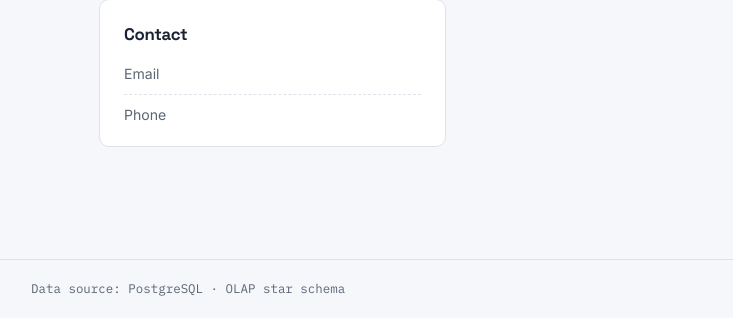
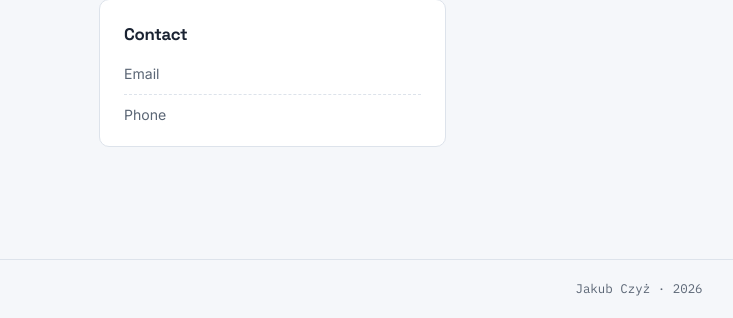
Before and after one commit to jakubczyz06/ecommerce-data-pipeline, a Flask app: template app/templates/client.html in a window 1280 px wide. Shown: the part 482-800 px from the top of the page, without its empty margins (1-734 px from the left). Run offline with Flask 3, Linux system fonts and the light colour scheme; the template is opened without the code that fills it, so the values that code supplies are empty.

Commit message:
Changed the alignment of the footer and added the new directory - 'docs'

```diff
--- a/app/static/style.css
+++ b/app/static/style.css
@@ -155,6 +155,7 @@ h1, h2 {
 }
 
 .footer {
+    text-align: center;
     padding: 1.2rem 2rem;
     border-top: 1px solid var(--line);
     color: var(--muted);
--- a/app/templates/base.html
+++ b/app/templates/base.html
@@ -33,7 +33,7 @@
 </main>
 
 <footer class="footer">
-    <span>Data source: PostgreSQL &middot; OLAP star schema</span>
+    <span>Jakub Czyż &middot; 2026</span>
 </footer>
 
 </body>
```
